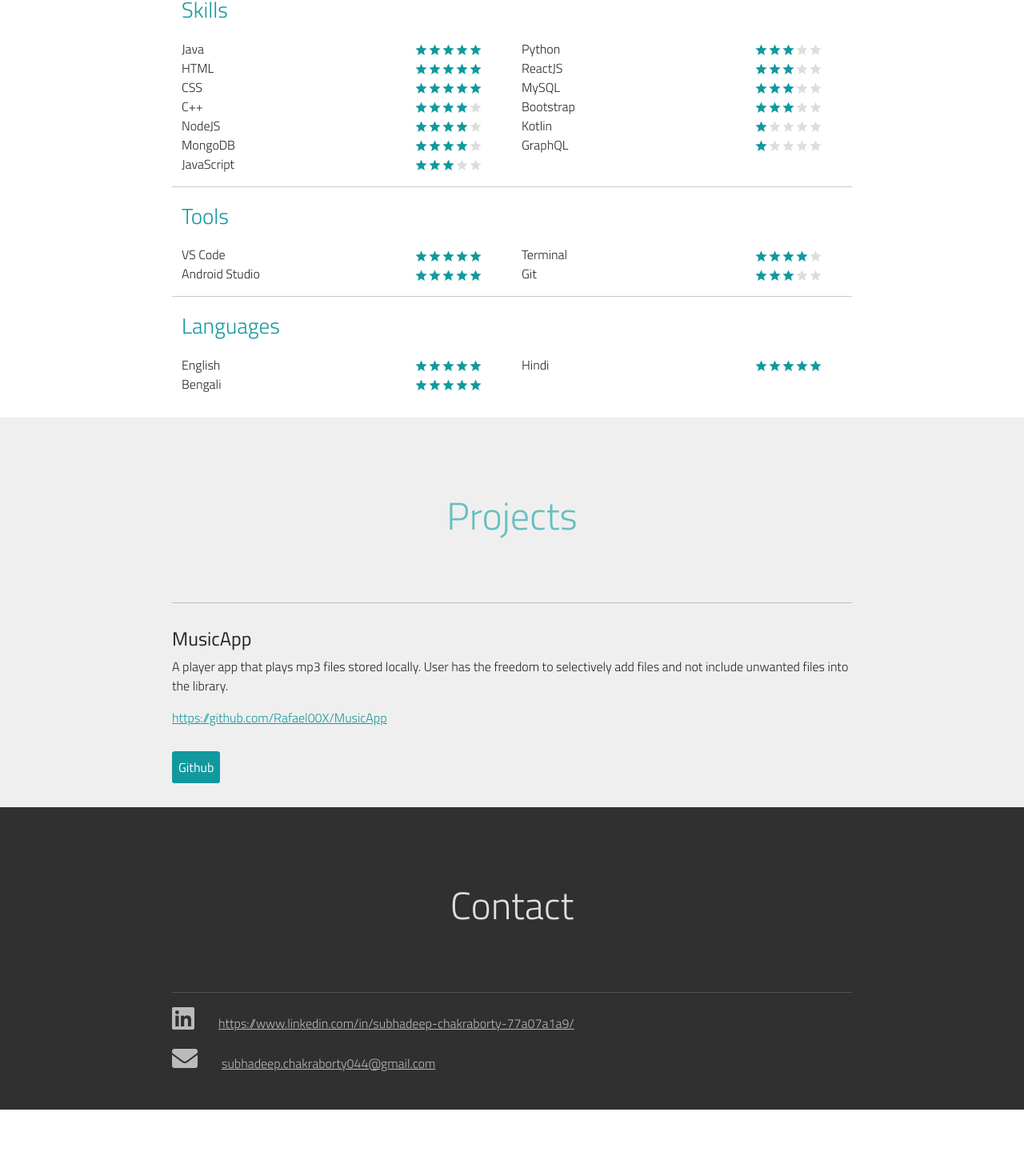
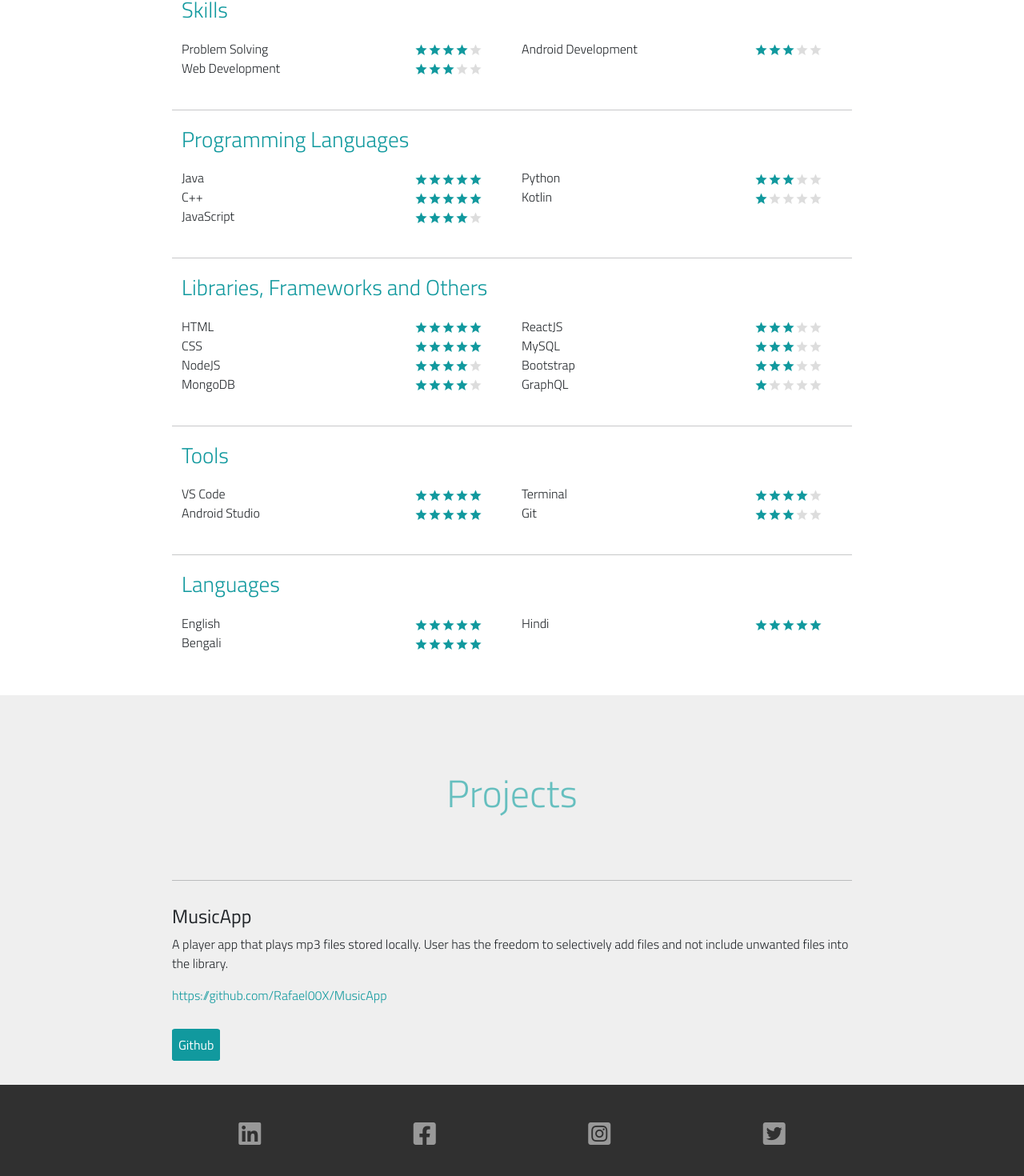
Before and after one commit to Rafael00X/Personal-Website, a React (Create React App) app: page / in a window 1280 px wide. Shown: the part 2370-3840 px from the top of the page at 80% size. Before the commit the page ends 3757 px from the top, so only its background shows below. Built offline with nearby package versions, Linux system fonts and the light colour scheme.

Commit message:
Updated abilities and contact sections

```diff
--- a/public/index.html
+++ b/public/index.html
@@ -8,7 +8,7 @@
     <!-- Favicon -->
     <link rel="icon" href="favicon.ico" />
     <!-- Font Awesome -->
-    <link rel="stylesheet" href="https://use.fontawesome.com/releases/v5.7.0/css/all.css" integrity="sha384-lZN37f5QGtY3VHgisS14W3ExzMWZxybE1SJSEsQp9S+oqd12jhcu+A56Ebc1zFSJ" crossorigin="anonymous">
+    <link rel="stylesheet" href="https://use.fontawesome.com/releases/v5.14.0/css/all.css">
     <!-- Google Fonts -->
     <link rel="preconnect" href="https://fonts.gstatic.com">
     <link rel="stylesheet" href="https://fonts.googleapis.com/css2?family=Titillium+Web:ital,wght@0,200;0,300;0,400;0,600;0,700;0,900;1,200;1,300;1,400;1,600;1,700&display=swap">
--- a/src/components/Ability.jsx
+++ b/src/components/Ability.jsx
@@ -2,18 +2,21 @@ import React from "react";
 import { Container, Row, Col } from "reactstrap";
 import { ReactComponent as StarIcon } from "../svg/star.svg";
 
-const languages = [
-    { name: "English", proficiency: 5 },
-    { name: "Bengali", proficiency: 5 },
-    { name: "Hindi", proficiency: 5 }
+const skills = [
+    { name: "Web Development", proficiency: 3 },
+    { name: "Android Development", proficiency: 3},
+    { name: "Problem Solving", proficiency: 4}
 ]
 
-const skills = [
+const prog_languages = [
     { name: "Java", proficiency: 5 },
-    { name: "JavaScript", proficiency: 3 },
-    { name: "C++", proficiency: 4 },
+    { name: "C++", proficiency: 5 },
+    { name: "JavaScript", proficiency: 4 },
     { name: "Python", proficiency: 3 },
-    { name: "Kotlin", proficiency: 1 },
+    { name: "Kotlin", proficiency: 1 }
+]
+
+const others = [
     { name: "ReactJS", proficiency: 3 },
     { name: "GraphQL", proficiency: 1 },
     { name: "NodeJS", proficiency: 4 },
@@ -31,6 +34,12 @@ const tools = [
     {name: "Terminal", proficiency: 4}
 ]
 
+const languages = [
+    { name: "English", proficiency: 5 },
+    { name: "Bengali", proficiency: 5 },
+    { name: "Hindi", proficiency: 5 }
+]
+
 function Ability() {
     return (
         <section id="ability">
@@ -38,6 +47,10 @@ function Ability() {
             <h2>Abilities</h2>
             <hr/>
             <AbilityBlock heading="Skills" list={skills} />
+            <hr/>
+            <AbilityBlock heading="Programming Languages" list={prog_languages} />
+            <hr/>
+            <AbilityBlock heading="Libraries, Frameworks and Others" list={others} />
             <hr/>
             <AbilityBlock heading="Tools" list={tools} />
             <hr/>
@@ -71,6 +84,7 @@ function AbilityBlock(props) {
                     </ul>
                 </Col>
             </Row>
+            <br/>
         </Container>
     );
 }
--- a/src/components/Contact.jsx
+++ b/src/components/Contact.jsx
@@ -1,19 +1,28 @@
 import React from "react";
+import { Row, Col } from "reactstrap";
 
 function Contact() {
     return (
         <section id="contacts">
             <div className="display">
-            <h2>Contact</h2>
+            <Row>
+                <Col xs="3" className="contact-item">
+                    <a href="https://www.linkedin.com/in/subhadeep-chakraborty-77a07a1a9/" target="_blank"><i className="fab fa-linkedin fa-icon"></i></a>
+                </Col>
+                <Col xs="3" className="contact-item">
+                <a href="https://www.facebook.com/subhadeep.chakraborty.37669/" target="_blank"><i class="fab fa-facebook-square fa-icon"></i></a>
+                </Col>
+                <Col xs="3" className="contact-item">
+                <a href="https://www.instagram.com/rafael00x/" target="_blank"><i class="fab fa-instagram-square fa-icon"></i></a>
+                </Col>
+                <Col xs="3" className="contact-item">
+                <a href="https://twitter.com/Subhade47396402" target="_blank"><i class="fab fa-twitter-square fa-icon"></i></a>
+                </Col>
+            </Row>
             <hr/>
-            <p>
-                <i className="fab fa-linkedin fa-2x fa-icon"></i>
-                <a href="https://www.linkedin.com/in/subhadeep-chakraborty-77a07a1a9/" target="_blank">https://www.linkedin.com/in/subhadeep-chakraborty-77a07a1a9/</a>
-            </p>
-            <p>
-                <i className="fas fa-envelope fa-2x fa-icon"></i>
-                <a href="mailto:subhadeep.chakraborty044@gmail.com" target="_blank">subhadeep.chakraborty044@gmail.com</a>
-            </p>
+            <div className="contact-item">
+            <a href="mailto:subhadeep.chakraborty044@gmail.com"><i class="fas fa-envelope fa-icon"></i><br/>subhadeep.chakraborty044@gmail.com</a>
+            </div>
             </div>
         </section>
     );
--- a/src/components/Profile.jsx
+++ b/src/components/Profile.jsx
@@ -16,7 +16,7 @@ function Profile() {
                 <span><b>Location:</b>&nbsp;&nbsp; Gayeshpur, West Bengal, India</span><br/>
                 <span><b>Interests:</b>&nbsp;&nbsp; Coding, Cooking, Boxing</span><br/><br/>
             </p>
-            <a className="button btn" href="" target="_blank">Resume</a>
+            <a className="button btn" href="" target="resume">Resume</a>
             </div>
         </section>
     );
--- a/src/components/Project.jsx
+++ b/src/components/Project.jsx
@@ -15,7 +15,7 @@ function Project() {
             <h2>Projects</h2>
             <hr/>
             {projects.map((item, index) => <ProjectItem key={index} item={item} />)}
-            <a className="button btn" href="https://github.com/Rafael00X/" target="_blank">Github</a>
+            <a className="button btn" href="https://github.com/Rafael00X/" target="Rafael00X_github_page">Github</a>
             </div>
         </section>
     );
@@ -26,7 +26,7 @@ function ProjectItem(props) {
         <div className="project-item">
             <h4>{props.item.name}</h4>
             <p>{props.item.description}<br/></p>
-            <a href={props.item.link} target="_blank">{props.item.link}</a>
+            <a href={props.item.link} target="Rafael00X_github_page">{props.item.link}</a>
         </div>
     )
 }
--- a/src/index.css
+++ b/src/index.css
@@ -10,6 +10,7 @@ body {
 
 a, a:hover {
     color: #11999E;
+    text-decoration: none;
 }
 
 b {
@@ -185,23 +186,25 @@ section {
     background-color: #303030;;
 }
 
-#contacts a, #contacts a:hover {
-    color: #BBBBBB;
-    margin-left: 30px;
+#contacts a, #contacts hr {
+    color: #999999;
 }
 
-#contacts h2 {
-    color: #DDDDDD;
+#contacts a:hover {
+    color: #EFEFEF;
 }
 
-#contacts hr {
-    color: #BBBBBB;
+.contact-item {
+    margin: 30px 0;
+    text-align: center;
 }
 
-#contacts .fa-icon {
-    color: #BBBBBB;
+.fa-icon {
+    font-size: 2rem;
+    height: 35px;
+    width: 35px;
+    text-align: center;
 }
-
 
 /* ##### Media Queries ##### */
 
```
